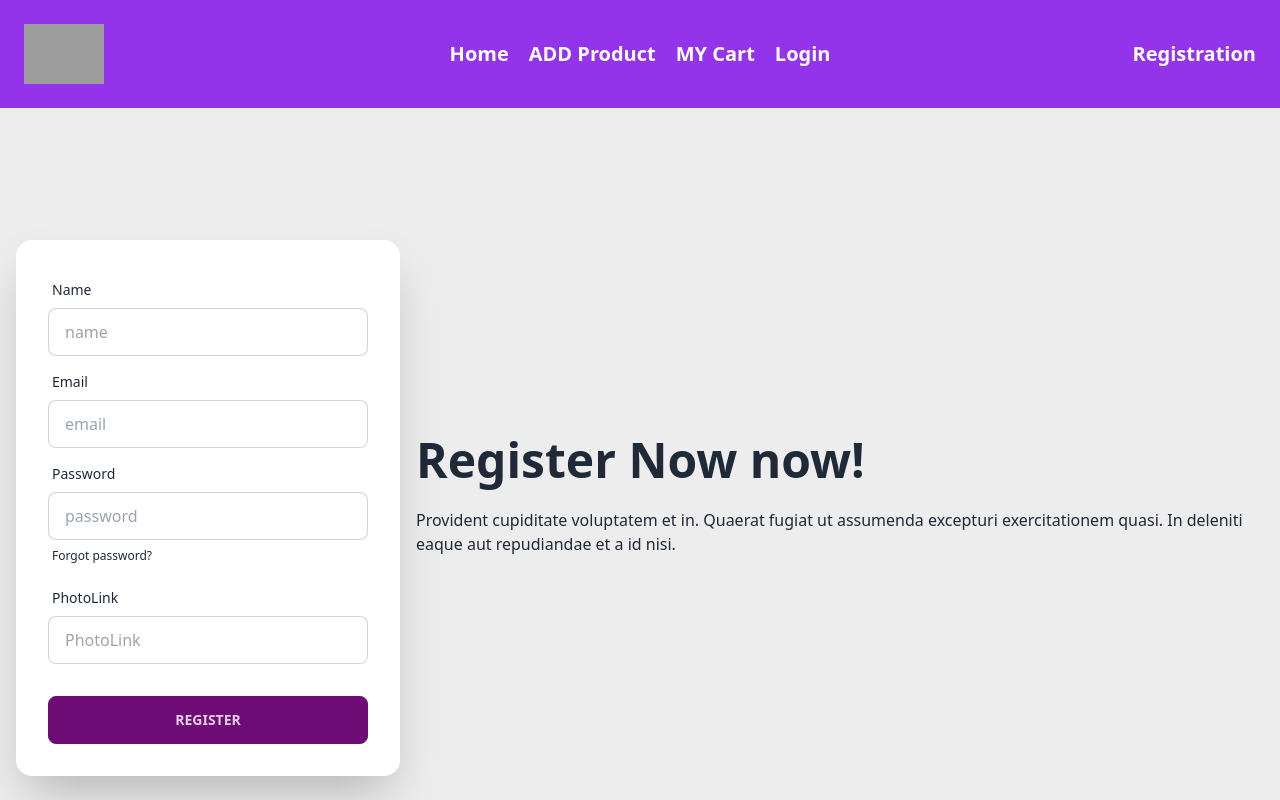
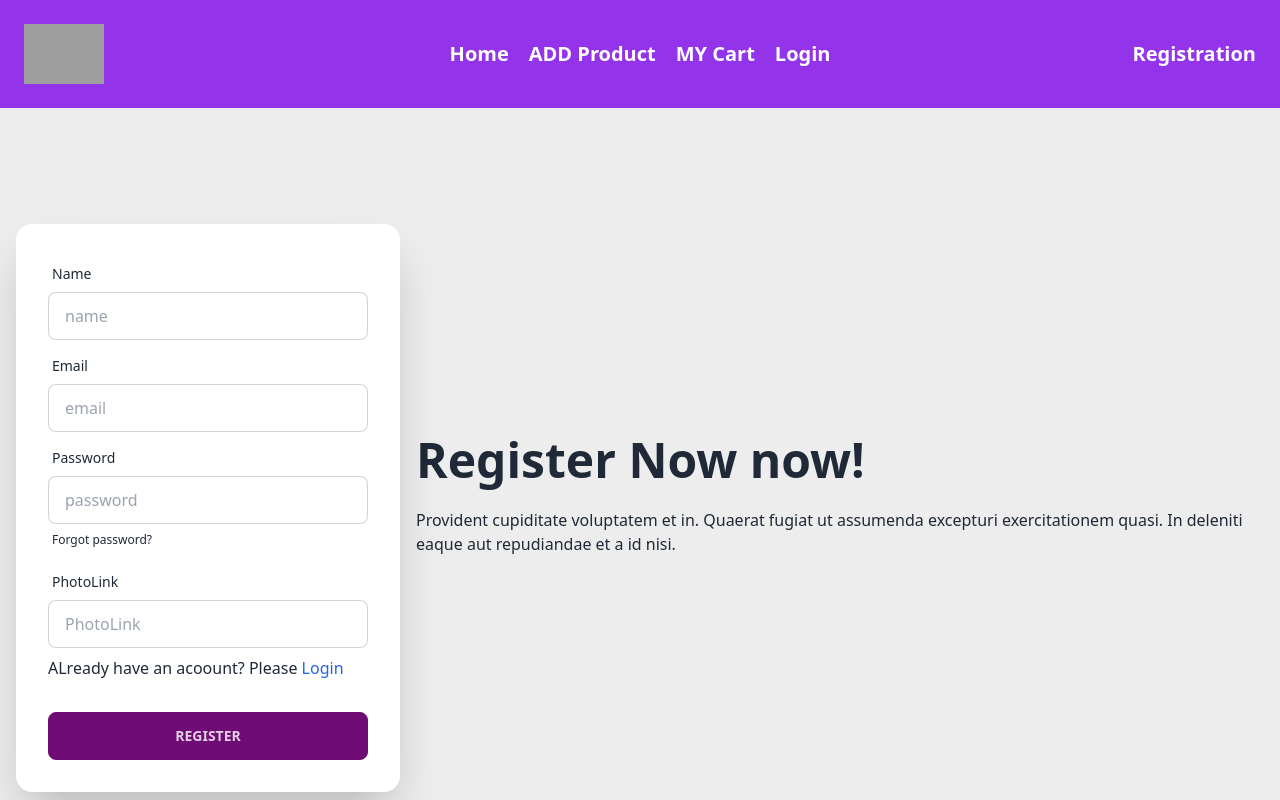
Before and after one commit to mdmasumdu/your-gadget-client, a React (Vite) app: page /registration in a window 1280 px wide. Shown: the top 800 px of the page. Built offline with nearby package versions, Linux system fonts and the light colour scheme; no server answers; grey boxes are pictures that could not be loaded.

Commit message:
made toggle between login and register page

```diff
--- a/src/Components/Login/Login.jsx
+++ b/src/Components/Login/Login.jsx
@@ -1,7 +1,7 @@
 import { useContext } from "react";
 import { AuthContext } from "../AuthProvider/AuthProvider";
 import Swal from "sweetalert2";
-import {  useLocation, useNavigate } from "react-router-dom";
+import {  NavLink, useLocation, useNavigate } from "react-router-dom";
 
 
 const Login = () => {
@@ -100,6 +100,9 @@ const Login = () => {
                 <label className="label">
                   <a href="#" className="label-text-alt link link-hover">Forgot password?</a>
                 </label>
+                <div>
+                  <p>New here? Please <NavLink className="text-blue-600" to="/registration">Register</NavLink></p>
+                </div>
               </div>
               <div className="form-control mt-6">
                 <button className="btn btn-primary">Login</button>
--- a/src/Components/Nav/Nav.jsx
+++ b/src/Components/Nav/Nav.jsx
@@ -55,7 +55,7 @@ console.log(user)
 
             <button onClick={hadnlelogout}>Logout</button>
           </ul>
-        </div> :<button className="text-xl font-bold"> <NavLink to="registration">Registration</NavLink></button>
+        </div> :<button className="text-xl font-bold"> <NavLink to="/registration">Registration</NavLink></button>
          }
 
         </div>
--- a/src/Components/Registration/Registration.jsx
+++ b/src/Components/Registration/Registration.jsx
@@ -1,6 +1,7 @@
 import { useContext } from "react";
 import { AuthContext } from "../AuthProvider/AuthProvider";
 import Swal from "sweetalert2";
+import { NavLink } from "react-router-dom";
 
 const Registration = () => {
 
@@ -105,10 +106,15 @@ const {createuser,update}= useContext(AuthContext);
                 </label>
                 <input type="text" placeholder="PhotoLink" name="photo" className="input input-bordered" required />
               </div>
+
+              <div>
+                  <p>ALready have an acoount? Please <NavLink className="text-blue-600" to="/login">Login</NavLink></p>
+                </div>
               <div className="form-control mt-6">
                 <button className="btn btn-primary">Register</button>
               </div>
             </form>
+
           </div>
         </div>
       </div>
```
